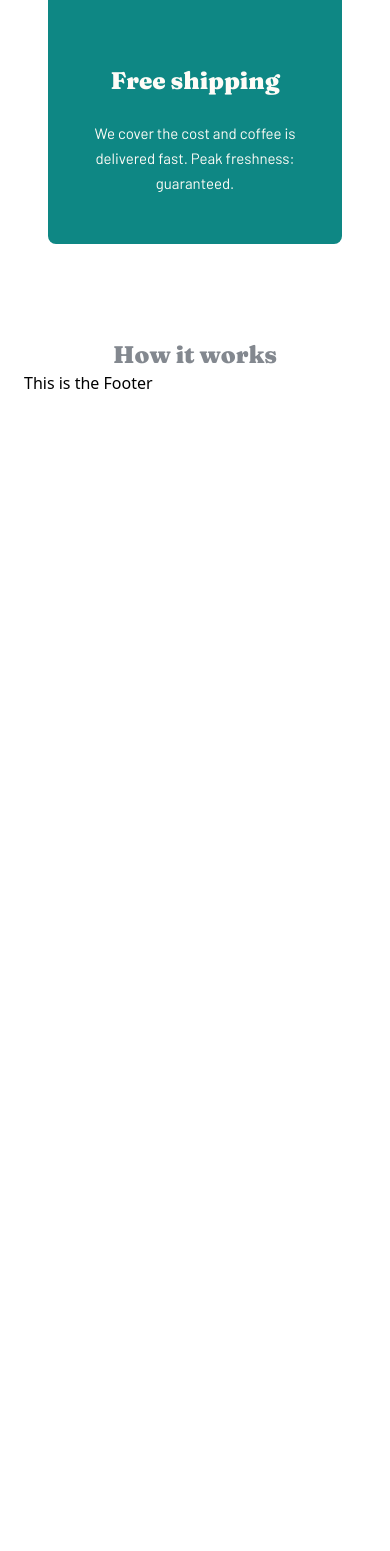
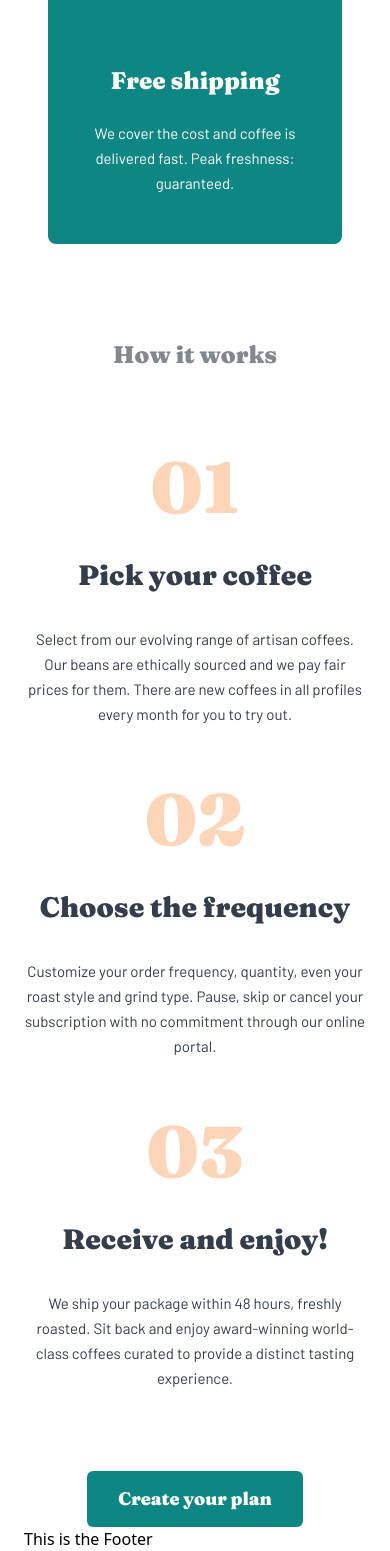
Before and after one commit to steffieMD/coffee-roasters-subscription-site, a React (Create React App) app: page / in a window 390 px wide. Shown: the part 3348-4899 px from the top of the page. Before the commit the page ends 3743 px from the top, so only its background shows below. Built offline with nearby package versions, Linux system fonts and the light colour scheme; the HTML template or start-up script is replaced by a standard one.

Commit message:
Complete Home page mobile version

```diff
--- a/src/pages/Home.js
+++ b/src/pages/Home.js
@@ -3,11 +3,12 @@ import granExpresso from "../assets/png/gran-expresso.png";
 import planalto from "../assets/png/planalto.png";
 import piccollo from "../assets/png/piccollo.png";
 import danche from "../assets/png/danche.png";
+import { Link } from "react-router-dom";
 
 const Home = () => {
   return (
-    <div className="">
-      <div className="bg-[url('/src/assets/png/hero-img-home.png')] text-customeggwhite py-[100px] px-6 bg-cover text-center rounded-[10px] bg-center isolate brightness-50 ">
+    <div className="flex flex-col items-center justify-center">
+      <div className="bg-[url('/src/assets/png/hero-img-home.png')] text-customeggwhite py-[100px] px-6 bg-cover text-center rounded-[10px] bg-center isolate brightness-50">
         <h1 className="pb-6 font-fraunces text-[40px] font-[900] leading-10">
           Great coffee made simple.
         </h1>
@@ -169,14 +170,53 @@ const Home = () => {
         <h2 className="text-[#83888f] text-2xl font-black  font-fraunces">
           How it works
         </h2>
-        <div>
-          <div>
-            <span></span>
-            <h3></h3>
-            <p></p>
+        <div className="my-20 flex flex-col gap-14">
+          <div className="flex flex-col gap-6 text-customgrayishblue">
+            <span className="text-customapricot text-7xl font-black font-fraunces leading-[72px]">
+              01
+            </span>
+            <h3 className="text-[28px] font-black font-fraunces leading-loose">
+              Pick your coffee
+            </h3>
+            <p className="text-[15px] font-barlow leading-[25px]">
+              Select from our evolving range of artisan coffees. Our beans are
+              ethically sourced and we pay fair prices for them. There are new
+              coffees in all profiles every month for you to try out.
+            </p>
+          </div>
+          <div className="flex flex-col gap-6 text-customgrayishblue">
+            <span className="text-customapricot text-7xl font-black font-fraunces leading-[72px]">
+              02
+            </span>
+            <h3 className="text-[28px] font-black font-fraunces leading-loose">
+              Choose the frequency
+            </h3>
+            <p className="text-[15px] font-barlow leading-[25px]">
+              Customize your order frequency, quantity, even your roast style
+              and grind type. Pause, skip or cancel your subscription with no
+              commitment through our online portal.
+            </p>
+          </div>
+          <div className="flex flex-col gap-6 text-customgrayishblue">
+            <span className="text-customapricot text-7xl font-black font-fraunces leading-[72px]">
+              03
+            </span>
+            <h3 className="text-[28px] font-black font-fraunces leading-loose">
+              Receive and enjoy!
+            </h3>
+            <p className="text-[15px] font-barlow leading-[25px]">
+              We ship your package within 48 hours, freshly roasted. Sit back
+              and enjoy award-winning world-class coffees curated to provide a
+              distinct tasting experience.
+            </p>
           </div>
         </div>
       </section>
+      <Link
+        to="/createplan"
+        className="cursor-pointer bg-bluelagoon rounded-md px-[31px] pt-[15px] pb-[16px] text-customeggwhite text-lg font-black font-fraunces leading-[25px]">
+        Create your plan
+      </Link>
     </div>
   );
 };
--- a/tailwind.config.js
+++ b/tailwind.config.js
@@ -10,6 +10,7 @@ module.exports = {
         customdarkgrey: "#2C343E",
         customgrayishblue: "#333D4B",
         bluelagoon: "#0E8784",
+        customapricot: "#FDD6BA",
       },
       fontFamily: {
         fraunces: ["Fraunces", "sans-serif"],
```
Also changed, not shown: src/Navbar.js.
